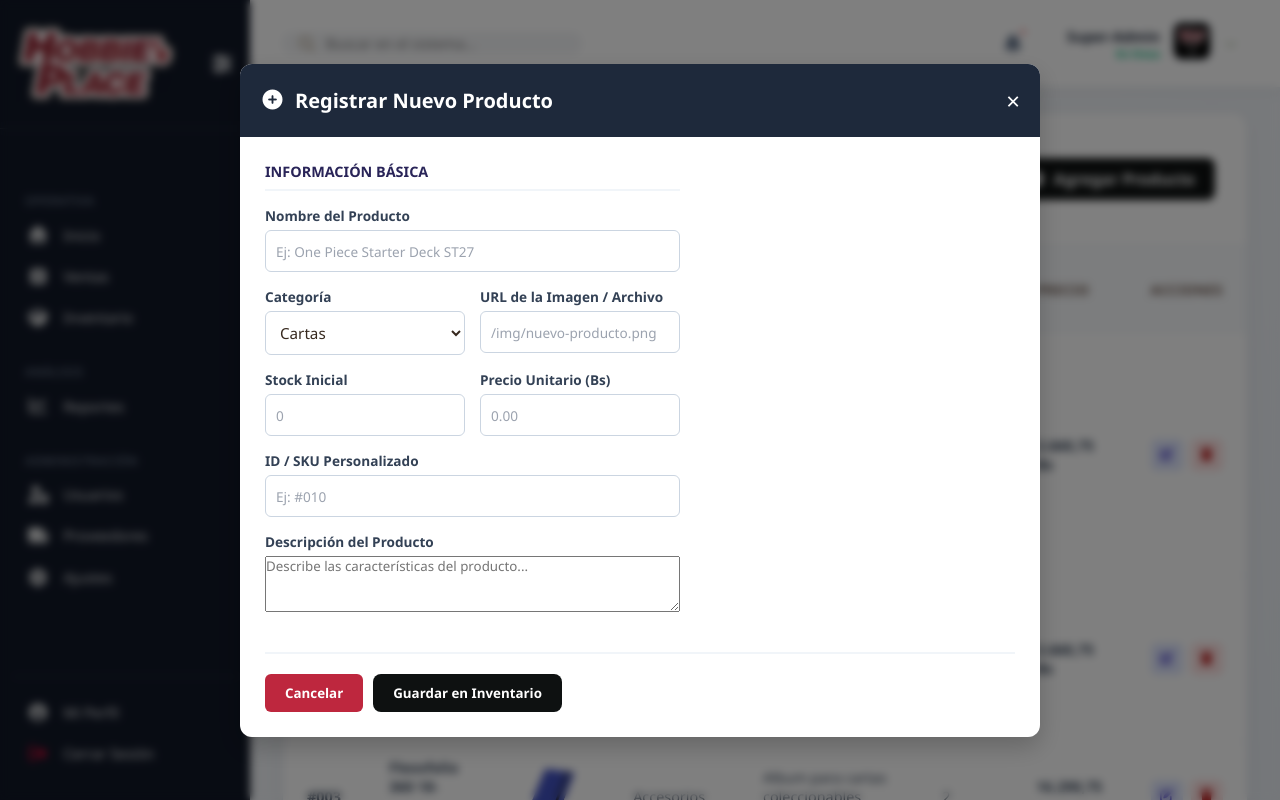
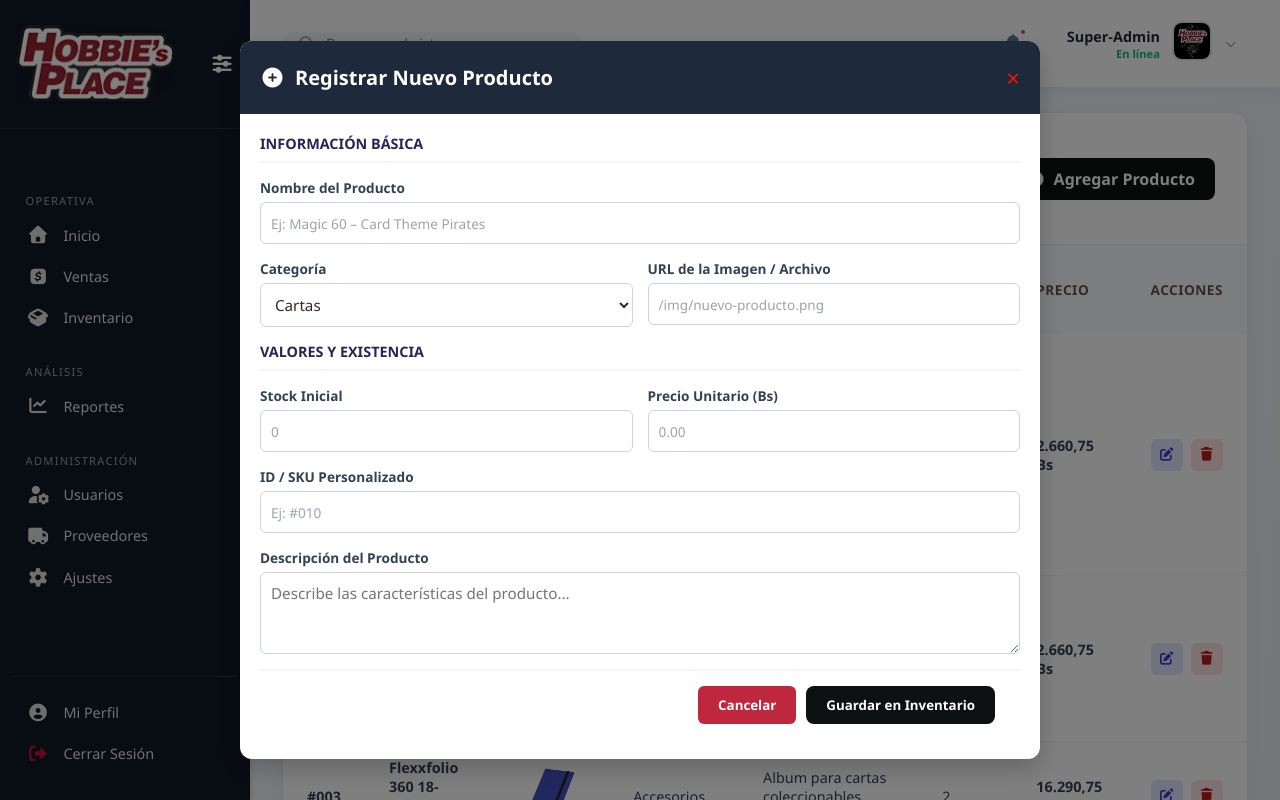
Before and after one commit to ymarte20023/HOBBIES-PLACE, a PHP site: page /views/Agregarinventario.html in a window 1280 px wide. Run offline with PHP 8.4, Linux system fonts and the light colour scheme; some libraries are stand-ins or nearby versions.

Commit message:
Guardar cambios

```diff
--- a/css/dashboard.css
+++ b/css/dashboard.css
@@ -495,7 +495,7 @@
     text-decoration: none;
     color: #fdfcfc; /* color de las letras de la tarjeta */
     font-size: 12px;
-    transition: background 0.2s;
+    : background 0.2s;
 }
 
 .card-footer:hover {
@@ -737,33 +737,65 @@ table tbody td {
 }
 /* Fin del codigo */
 
-/* Caputulo 5: Modales - 20/01/2026*/
-/* Agregar Dartos (Proveedor, ventas, usuarios, invnetario) */
-/* --- ESTILOS DEL MODAL (REGISTRAR VENTA) --- */
+
+
+
+
+
+
+
+
+
+
+
+
+
+
+
+
+
+
+
+
+
+
+
+
+
+
+
+
+/* 5. Modal --- */
+
 /* 1. Contenedor de fondo (Overlay) */
-.modal-container {
+.modal-container  {
     position: fixed;
     top: 0;
     left: 0;
     width: 100%;
     height: 100%;
-    background: rgba(0, 0, 0, 0.5); /* Fondo oscuro semitransparente */
+    background: rgba(0, 0, 0, 0.5);
     display: flex;
     justify-content: center;
     align-items: center;
-    z-index: 2000; /* Por encima de la sidebar y navbar */
-    backdrop-filter: blur(4px); /* Efecto de desenfoque al fondo */
-}
+    z-index: 2000;
+    padding: 20px; /* Espacio de seguridad para móviles */
+}/* Conservar */
 
-/* 2. Caja del contenido */
-.modal-content {
+/* 2. Caja del contenido - ADAPTABLE */
+/* 2. Modal Card */
+.modal-content  {
     background: #fff;
-    width: 90%;
+    width: 100%;
     max-width: 800px;
+    max-height: 95vh; /* Evita que el modal sea más alto que la pantalla */
     border-radius: 12px;
     box-shadow: 0 10px 25px rgba(0,0,0,0.2);
+    display: flex;
+    flex-direction: column; /* Organiza header, form y footer en vertical */
     overflow: hidden;
     animation: slideIn 0.3s ease-out;
+    /*width: 500px;*/
 }
 
 @keyframes slideIn {
@@ -771,14 +803,16 @@ table tbody td {
     to { transform: translateY(0); opacity: 1; }
 }
 
-/* 3. Encabezado del Modal */
+/* 3. Encabezado Fijo */
 .modal-header {
-    background: #1e293b; /* Color oscuro profesional */
+
+    background: #1e293b;
     color: #fff;
     padding: 20px;
     display: flex;
     justify-content: space-between;
     align-items: center;
+    flex-shrink: 0; /* Impide que el header se encoja */
 }
 
 .modal-header h3 {
@@ -787,41 +821,25 @@ table tbody td {
     display: flex;
     align-items: center;
     gap: 10px;
+
 }
 
 .close-modal {
-    background: none;
-    border: none;
-    color: #fff;
-    font-size: 1.5rem;
-    cursor: pointer;
+    background: none; /* Sin el cuadro blanco */
+    border: none; /* No se ve ese bton */
+    color: #f11111; /* Color del botón de cerrar (x roja) */
+    font-size: 1.5rem; /* Tamaño */
+    cursor: pointer; /* Poner el cursor en la mano */
     transition: color 0.2s;
 }
 
-/* 4. Color de la x para cerrar */
-.close-modal:hover {
-    color: #ef4444;
+/* 4. Cuerpo del Formulario con SCROLL */
+/* Esto es avance */
+.modal-form  {
+    padding: 20px; /* le agrega unos bordes */
 }
 
-/* 4. Cuerpo del Formulario */
-.modal-form {
-    padding: 25px;
-}
-
-.form-grid {
-    display: grid;
-    grid-template-columns: 1fr 1fr; /* Dos columnas */
-    gap: 30px;
-    margin-bottom: 25px;
-}
-
-/* Responsive: una columna en pantallas pequeñas */
-@media (max-width: 768px) {
-    .form-grid { grid-template-columns: 1fr; }
-}
-
-
-/* Color de las letras */
+/* Títulos de sección */
 .form-section h4 {
     color: #292458;
     border-bottom: 2px solid #f1f5f9;
@@ -831,6 +849,7 @@ table tbody td {
     text-transform: uppercase;
 }
 
+/* 5. divicion bonita que nos gusta sin ese colapso molesto */
 /* Inputs y Grupos */
 .input-group {
     margin-bottom: 15px;
@@ -846,92 +865,71 @@ table tbody td {
 }
 
 .input-group input,
-.input-group select {
+.input-group select,
+.input-group textarea {
     padding: 10px;
     border: 1px solid #cbd5e1;
     border-radius: 6px;
     font-size: 0.95rem;
     outline: none;
     transition: border-color 0.2s;
+    width: 100%;
 }
 
-/* Bodeado del campo */
-.input-group input:focus,
-.input-group select:focus {
-    border-color: #3b82f6;
-}
+.input-group input:focus { border-color: #3b82f6; }
 
-/* Fila de Unidades y Precio */
+/* Filas internas */
 .form-row {
     display: grid;
     grid-template-columns: 1fr 1fr;
     gap: 15px;
 }
 
-input[readonly] {
-    background-color: #f8fafc;
-    color: #64748b;
-    cursor: not-allowed;
+/* 5. Pie del Modal (Footer) Fijo */
+.form-footer {
+    border-top: 2px solid #f1f5f9;
+    padding: 15px 25px;
+    background: #ffffff;
+    display: flex;
+    justify-content: flex-end; /* Botones a la derecha */
+    flex-shrink: 0;
 }
 
-/* 5. Pie del Modal (Footer) */
-.form-footer {
-    border-top: 2px solid #f1f5f9;
-    padding-top: 20px;
-    display: flex;
-    justify-content: space-between;
-    align-items: center;
-}
-
-.total-display {
-    display: flex;
-    flex-direction: column;
-}
-
-.total-display span {
-    font-size: 0.85rem;
-    color: #64748b;
-}
-
-.total-display strong {
-    font-size: 1.5rem;
-    color: #1e293b;
-}
-
-/* Botones de acción */
 .form-actions {
     display: flex;
     gap: 10px;
-}
+}/* Fin del codigo */
 
+
+/* 6. Botones */
+/* Botones con tus colores */
 .btn-secondary {
-    background: #be273e; /* Color del boton*/
-    color: #FFFFFF; /* Color de las letras */
+    background: #be273e;
+    color: #fff;
     padding: 10px 20px;
     border-radius: 6px;
     border: none;
     cursor: pointer;
     font-weight: 600;
-    transition: background 0.2s;
 }
 
-/* Color de los botones */
 .btn-primary {
-    background: #0e1111; /* Color del boton */
-    color: #FFFFFF; /* Color de las letras */
+    background: #0e1111;
+    color: #fff;
     padding: 10px 20px;
     border-radius: 6px;
     border: none;
     cursor: pointer;
     font-weight: 600;
-    transition: background 0.2s;
 }
 
 .btn-primary:hover {
     background: #333; /* Color al pasar el mouse */
+    transition: 0.2s;
 }
 
 .btn-secondary:hover {
     background: #b62b40da; /* Color al pasar el mouse */
+    transition: 0.3s;
 }
 /* Fin del codigo */
--- a/views/Agregarinventario.html
+++ b/views/Agregarinventario.html
@@ -150,7 +150,6 @@
                                 </select>
                             </div>
                         </form>
-                        <!--fin de esta parte del codigo-->
                     </div>
                     <!-- Agregar productos -->
                     <a href="#" class="btn-main-action" style="text-decoration: none;">
@@ -338,8 +337,6 @@
             </div> <!--Fin del codigo -->
         </div>
         <!--Fin del codigo -->
-
-        <!-- Fin del codigo-->
         <div id="modalInventario" class="modal-container">
             <div class="modal-content">
                 <div class="modal-header">
@@ -353,7 +350,7 @@
                             <h4>Información Básica</h4>
                             <div class="input-group">
                                 <label for="prod-nombre">Nombre del Producto</label>
-                        <input type="text" id="prod-nombre" placeholder="Ej: One Piece Starter Deck ST27" required>
+                                <input type="text" id="prod-nombre" placeholder="Ej: Magic 60 – Card Theme Pirates" required>
                             </div>
 
                             <div class="form-row">
@@ -370,7 +367,10 @@
                                     <input type="text" id="prod-imagen" placeholder="/img/nuevo-producto.png">
                                 </div>
                             </div>
+                        </div>
 
+                        <div class="form-section">
+                            <h4>Valores y Existencia</h4>
                             <div class="form-row">
                                 <div class="input-group">
                                     <label for="prod-stock">Stock Inicial</label>
@@ -381,16 +381,17 @@
                                     <input type="number" step="0.01" id="prod-precio" placeholder="0.00" required>
                                 </div>
                             </div>
-
                             <div class="input-group">
                                 <label for="prod-sku">ID / SKU Personalizado</label>
                                 <input type="text" id="prod-sku" placeholder="Ej: #010">
                             </div>
+                        </div>
+                    </div>
 
+                    <div class="form-section full-width">
                         <div class="input-group">
                             <label for="prod-descripcion">Descripción del Producto</label>
                             <textarea id="prod-descripcion" rows="3" placeholder="Describe las características del producto..."></textarea>
-                    </div>
                         </div>
                     </div>
 
```
Lines whose indentation alone changed are shown as unchanged.
